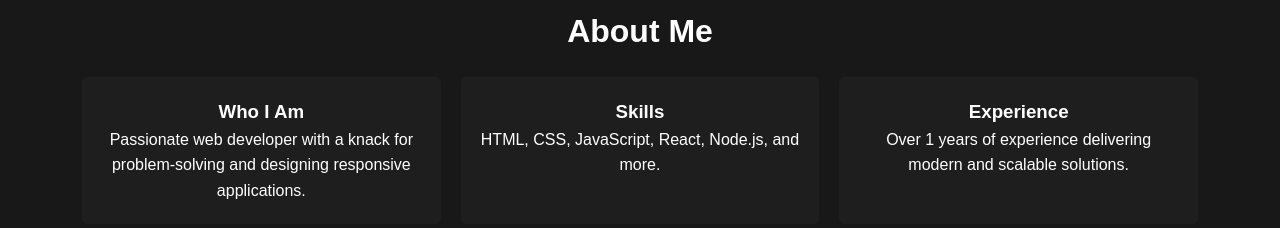
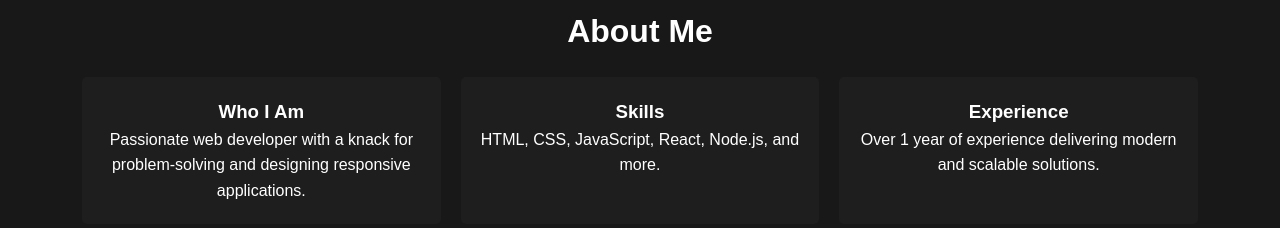
Before and after one commit to joker-dev-spec/Cybro-X.githun.io, a plain HTML site: page index.html in a window 1280 px wide. Shown: the part 960-1188 px from the top of the page. Drawn offline with Linux system fonts and the light colour scheme.

Commit message:
Update index.html

```diff
--- a/index.html
+++ b/index.html
@@ -40,7 +40,7 @@
                 </div>
                 <div class="about-item">
                     <h3>Experience</h3>
-                    <p>Over 1 years of experience delivering modern and scalable solutions.</p>
+                    <p>Over 1 year of experience delivering modern and scalable solutions.</p>
                 </div>
             </div>
         </div>
```
